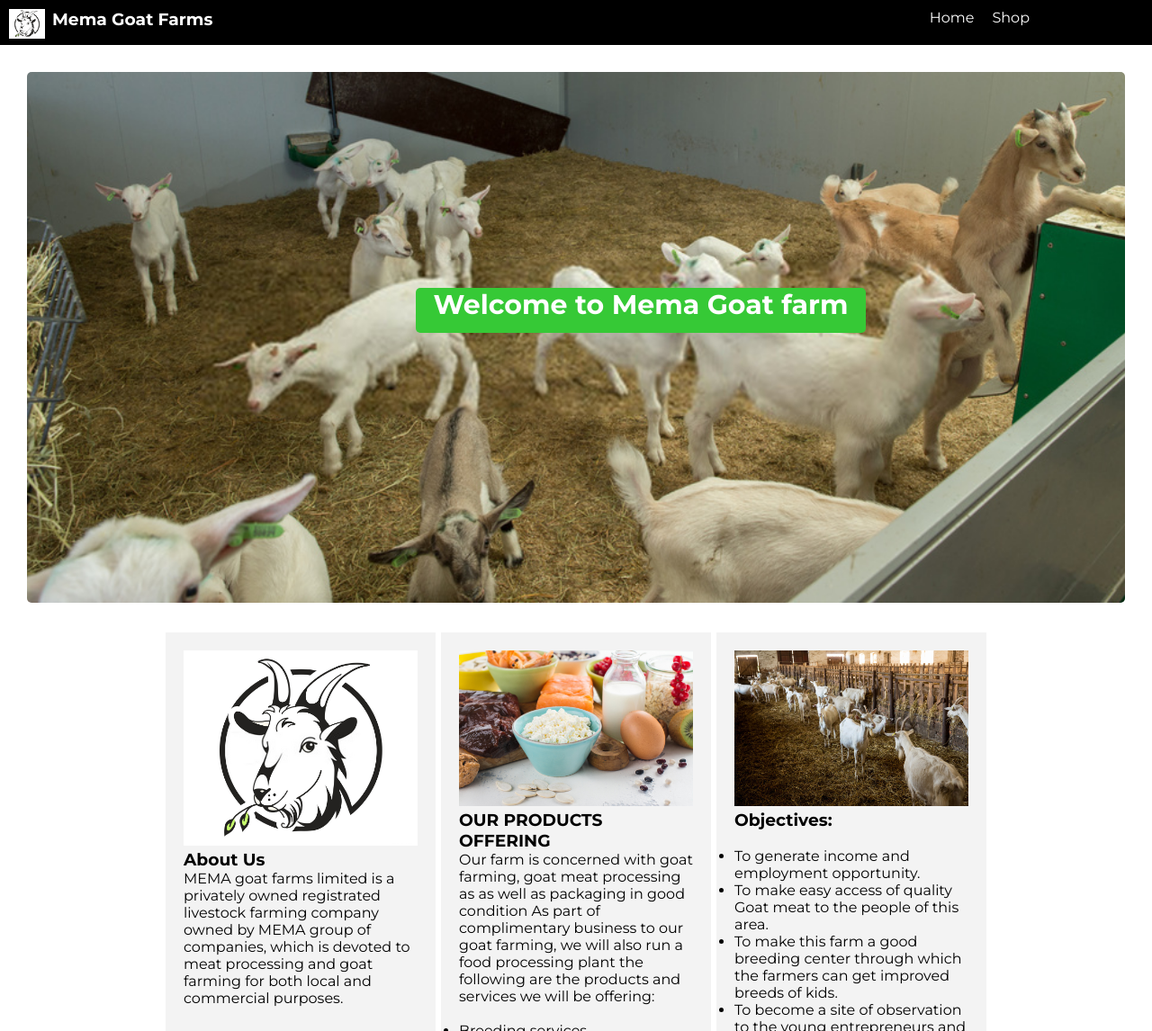
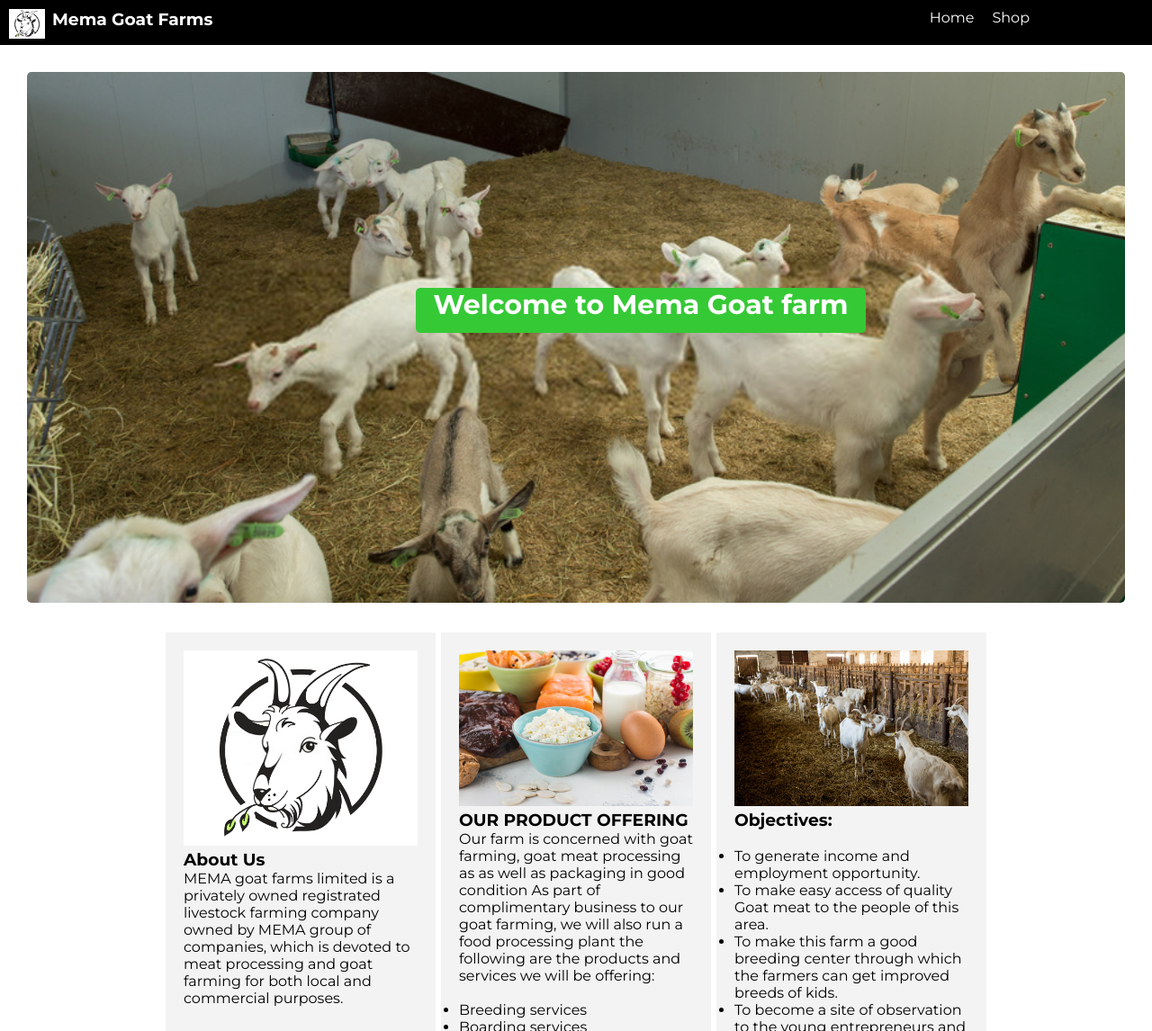
Before and after one commit to Kofi-Richardson/MemagoatFarms.github.io, a plain HTML site: page index.html in a window 1280 px wide. Shown: the top 1146 px of the page at 90% size. Drawn offline with Linux system fonts and the light colour scheme.

Commit message:
Correction made

```diff
--- a/index.html
+++ b/index.html
@@ -40,7 +40,7 @@
 
          <div class="aboutus">
             <img src="images/dairyproduct.jpg" width="260px" alt="About us">
-            <h3>OUR PRODUCTS OFFERING</h3>
+            <h3>OUR PRODUCT OFFERING</h3>
             <p>Our  farm is concerned with goat farming, goat meat processing as as well as packaging in good condition As   part of complimentary business to our goat farming, we will also run a food processing plant the following are the products and services we will be offering:
             </p>
 
```
